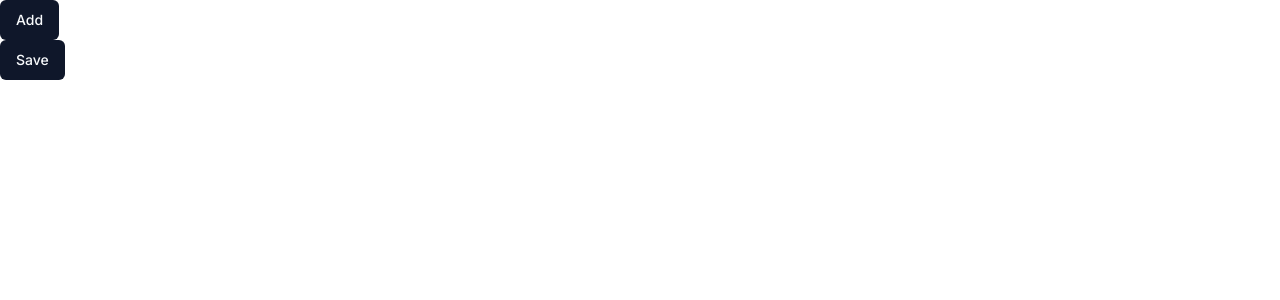
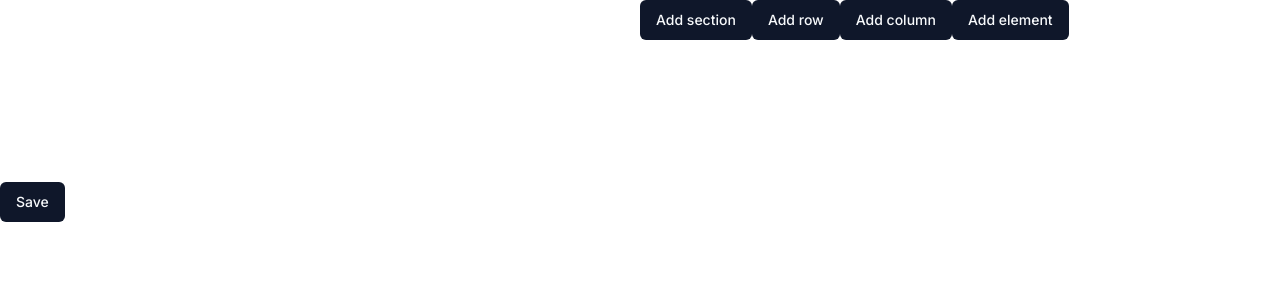
Before and after one commit to GauthierBosson/webify, a Next.js app: page / in a window 1280 px wide. Shown: the top 300 px of the page. Built offline with nearby package versions, Linux system fonts and the light colour scheme.

Commit message:
Created base iframe

```diff
--- a/package.json
+++ b/package.json
@@ -9,11 +9,13 @@
     "lint": "next lint"
   },
   "dependencies": {
+    "@dnd-kit/core": "^6.0.8",
     "@hookform/resolvers": "^3.2.0",
     "@radix-ui/react-slot": "^1.0.2",
     "@types/node": "20.5.0",
     "@types/react": "18.2.20",
     "@types/react-dom": "18.2.7",
+    "@types/uuid": "^9.0.2",
     "autoprefixer": "10.4.15",
     "class-variance-authority": "^0.7.0",
     "clsx": "^2.0.0",
@@ -29,6 +31,7 @@
     "tailwindcss": "3.3.3",
     "tailwindcss-animate": "^1.0.6",
     "typescript": "5.1.6",
+    "uuid": "^9.0.0",
     "zod": "^3.22.2"
   },
   "devDependencies": {
--- a/src/components/editor/Editor.tsx
+++ b/src/components/editor/Editor.tsx
@@ -1,20 +1,34 @@
 'use client'
 
-import { useRef, useState } from 'react'
-import { useForm, useFieldArray } from 'react-hook-form'
+import { useRef } from 'react'
+import { useForm } from 'react-hook-form'
 import { Button } from '../ui/button'
 import { zodResolver } from '@hookform/resolvers/zod'
 import { pageSchema } from '@/lib/validation'
+import EditorView from './EditorView'
+import { v4 as uuid } from 'uuid'
 
 export default function Editor() {
   const formRef = useRef<HTMLFormElement>(null)
-  const { register, handleSubmit, control } = useForm({
-    //resolver: zodResolver(pageSchema),
+  const iframeRef = useRef<HTMLIFrameElement>(null)
+
+  const { register, handleSubmit } = useForm({
+    resolver: zodResolver(pageSchema),
   })
-  const { fields, append, remove } = useFieldArray({
-    control,
-    name: 'section',
-  })
+
+  function addToDocument({
+    type,
+  }: {
+    type: Omit<keyof HTMLElementTagNameMap, 'html' | 'head' | 'body'>
+  }) {
+    const id = uuid()
+
+    const doc = iframeRef!.current!.contentDocument!
+    const newElement = doc.createElement(type as string)
+    newElement.textContent = 'Hello world'
+    newElement.setAttribute('data-webify-id', id)
+    doc.body.appendChild(newElement)
+  }
 
   const onSubmit = (data) => {
     return console.log(data)
@@ -24,17 +38,22 @@ export default function Editor() {
 
   return (
     <section>
-      <div>
-        <Button onClick={() => append({ value: 'sldfn' })}>Add</Button>
+      <div className='flex w-full mb-8'>
+        <div className='flex-1'>
+          <EditorView ref={iframeRef} />
+        </div>
+        <div className='flex-1'>
+          <Button onClick={() => addToDocument({ type: 'section' })}>
+            Add section
+          </Button>
+          <Button>Add row</Button>
+          <Button>Add column</Button>
+          <Button>Add element</Button>
+        </div>
       </div>
-      <form ref={formRef}>
-        {fields.map((field, index) => (
-          <input
-            key={field.id}
-            type='hidden'
-            {...register(`section.${index}`)}
-          />
-        ))}
+      <form className='hidden' ref={formRef}>
+        <input type='hidden' {...register('id')} />
+        <input type='hidden' {...register('name')} />
       </form>
       <Button onClick={handleSubmit(onSubmit, onInvalid)} type='submit'>
         Save
--- /dev/null
+++ b/src/components/editor/EditorView.tsx
@@ -0,0 +1,22 @@
+import { forwardRef, MutableRefObject, useEffect } from 'react'
+
+const EditorView = forwardRef<HTMLIFrameElement>((_, ref) => {
+  const inputRef = ref as MutableRefObject<HTMLIFrameElement>
+
+  useEffect(() => {
+    if (!inputRef.current) return
+
+    const cssBase = document.createElement('style')
+    cssBase.innerHTML = `body > [data-webify-id]:hover {
+      outline: 1px dashed red;
+      cursor: pointer;
+    }`
+    inputRef.current.contentWindow?.document.head.appendChild(cssBase)
+  }, [inputRef])
+
+  return <iframe id='page-frame' allowFullScreen ref={inputRef} />
+})
+
+EditorView.displayName = 'EditorView'
+
+export default EditorView
```
Also changed, not shown: 1 other file (tests, documents, lock files or other folders).
